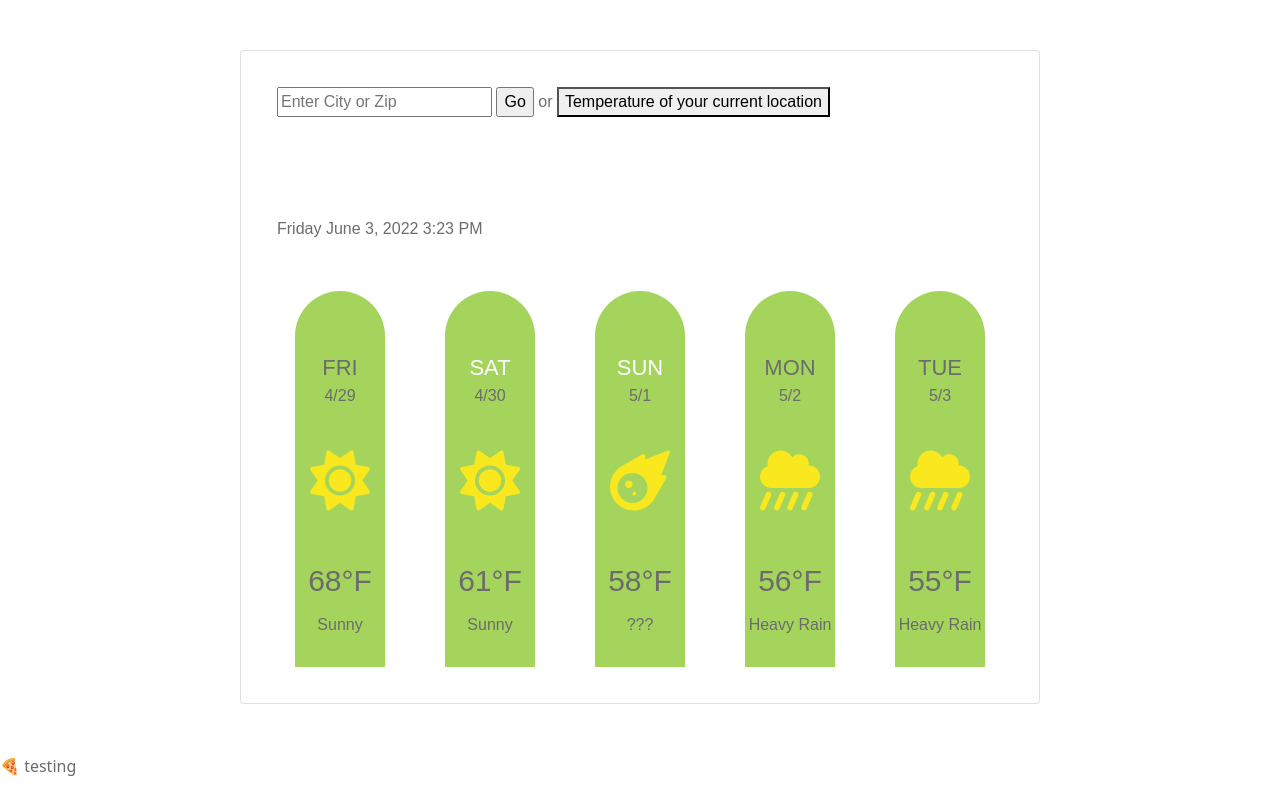
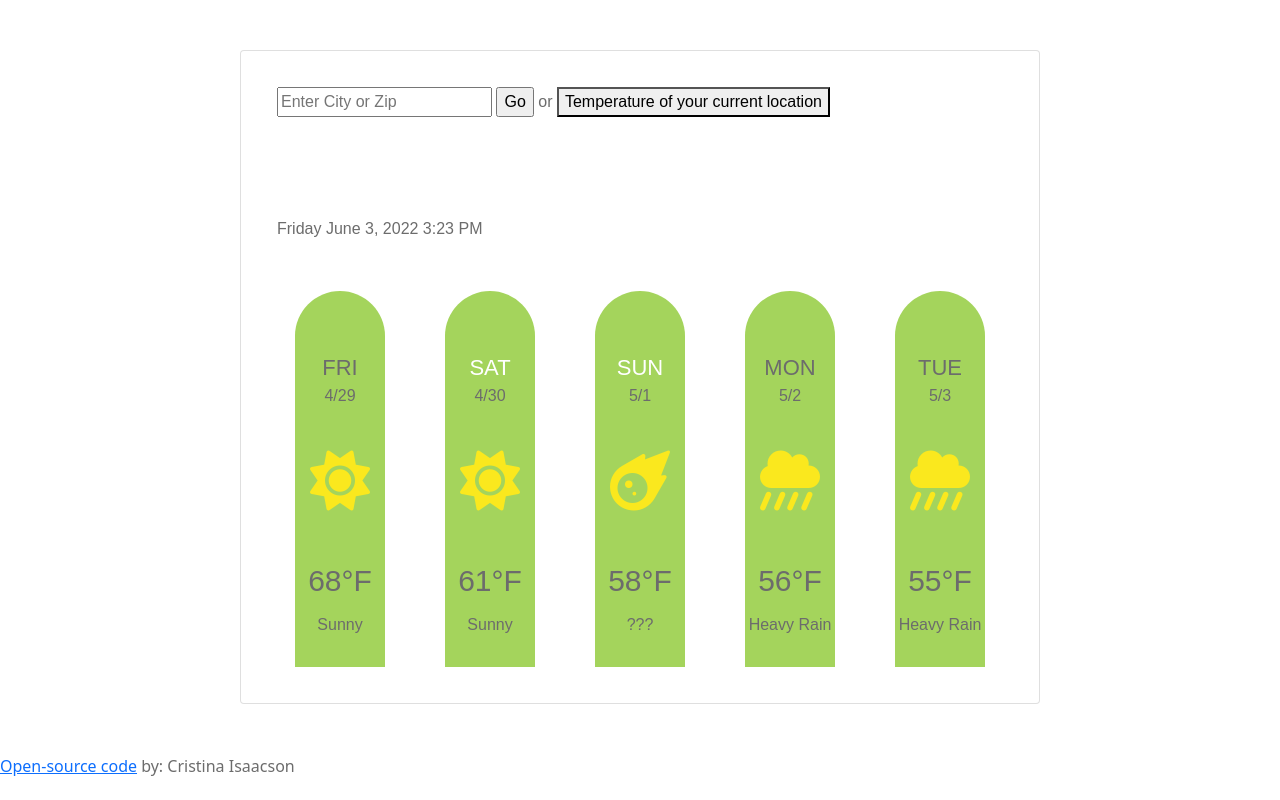
Before and after one commit to nycxcristie/weatherapp, a website built with Parcel: page index.html in a window 1280 px wide. Built offline with nearby package versions, Linux system fonts and the light colour scheme.

Commit message:
Update index.html

```diff
--- a/index.html
+++ b/index.html
@@ -144,7 +144,7 @@
         </div>
       </div>
     </div>
-    <p>🍕 testing</p>
+    <a href="https://github.com/nycxcristie/weatherapp">Open-source code</a> by: Cristina Isaacson</p>
     <script src="script/javascript.js"></script>
   </body>
 </html>
```
